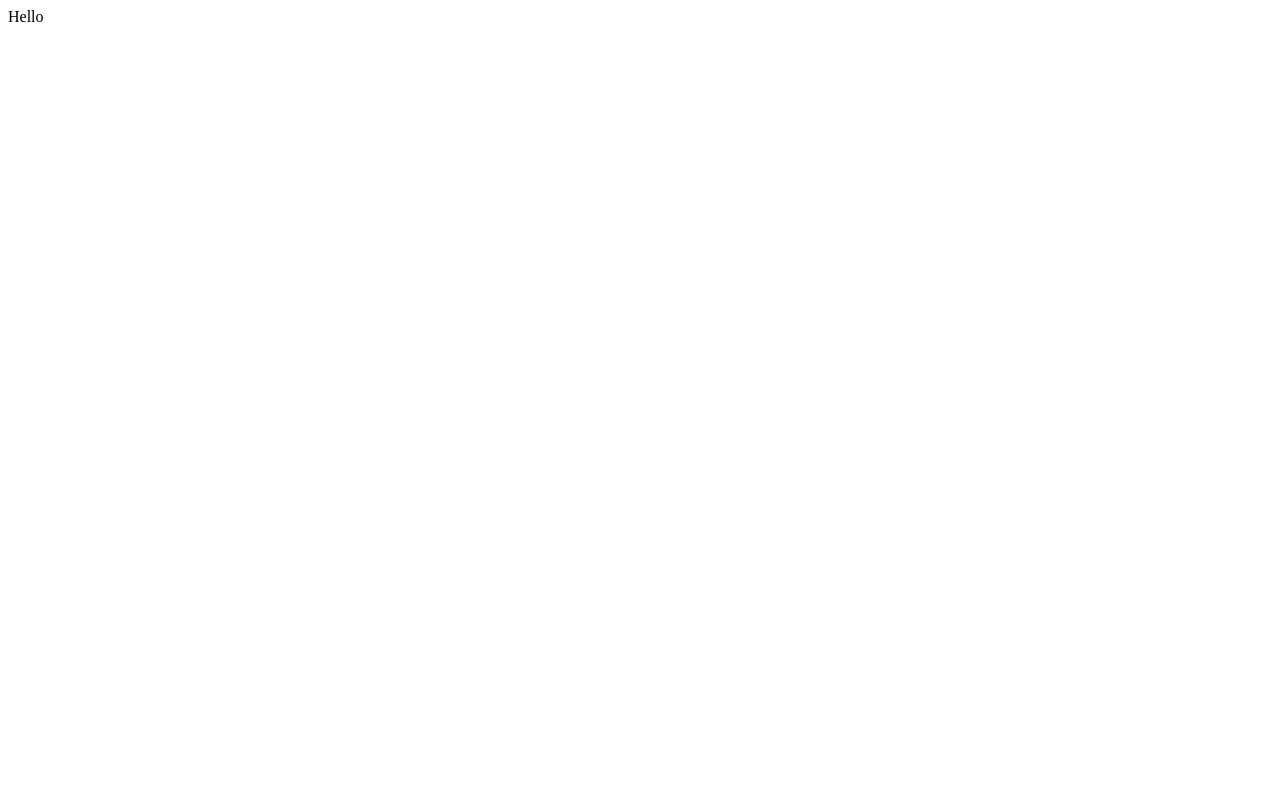
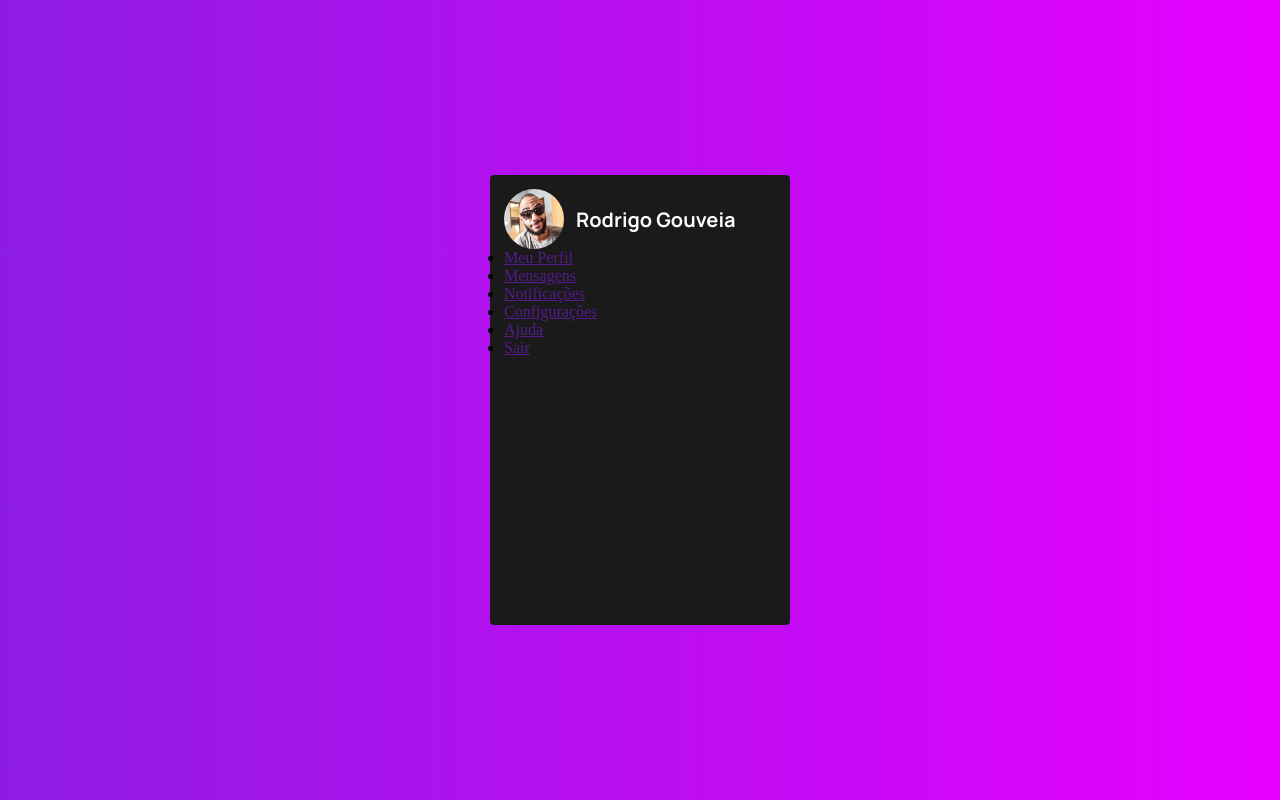
Before and after one commit to rodrigoge/ui-card-profile, a React (Vite) app: page / in a window 1280 px wide. Built offline with nearby package versions, Linux system fonts and the light colour scheme.

Commit message:
add folder structure and add styles in header and background card

```diff
--- a/index.html
+++ b/index.html
@@ -1,13 +1,19 @@
 <!DOCTYPE html>
 <html lang="en">
+
 <head>
   <meta charset="UTF-8" />
   <link rel="icon" type="image/svg+xml" href="/src/favicon.svg" />
   <meta name="viewport" content="width=device-width, initial-scale=1.0" />
-    <title>Vite App</title>
+  <link rel="preconnect" href="https://fonts.googleapis.com">
+  <link rel="preconnect" href="https://fonts.gstatic.com" crossorigin>
+  <link href="https://fonts.googleapis.com/css2?family=Manrope:wght@400;700&display=swap" rel="stylesheet">
+  <title>UI Card Profile - Rodrigo Gouveia</title>
 </head>
+
 <body>
   <div id="root"></div>
   <script type="module" src="/src/main.tsx"></script>
 </body>
+
 </html>
--- a/package.json
+++ b/package.json
@@ -9,7 +9,8 @@
   },
   "dependencies": {
     "react": "^18.0.0",
-    "react-dom": "^18.0.0"
+    "react-dom": "^18.0.0",
+    "sass": "^1.51.0"
   },
   "devDependencies": {
     "@types/react": "^18.0.0",
--- a/src/App.tsx
+++ b/src/App.tsx
@@ -1,9 +1,16 @@
-import { useState } from 'react'
+import Card from "./components/Card"
+import Header from "./components/Header"
+import Items from "./components/Items"
+
+import './styles.scss'
 
 function App() {
   return (
     <div className="App">
-      Hello
+      <Card>
+        <Header />
+        <Items />
+      </Card>
     </div>
   )
 }
--- /dev/null
+++ b/src/components/Card/index.tsx
@@ -0,0 +1,11 @@
+import './styles.scss'
+
+type CardProps = {
+    children: React.ReactNode
+}
+
+export default function Card(props: CardProps) {
+    return (
+        <div className="card">{props.children}</div>
+    );
+}
--- /dev/null
+++ b/src/components/Card/styles.scss
@@ -0,0 +1,9 @@
+.card {
+    width: 300px;
+    height: 450px;
+
+    background-color: #1a1a1a;
+    border-radius: 4px;
+
+    padding: 14px;
+}
--- /dev/null
+++ b/src/components/Header/index.tsx
@@ -0,0 +1,11 @@
+import './styles.scss'
+import Avatar from '../../assets/img/profile.png'
+
+export default function Header() {
+    return (
+        <header>
+            <img src={Avatar} alt="Profile avatar" />
+            <span>Rodrigo Gouveia</span>
+        </header>
+    );
+}
--- /dev/null
+++ b/src/components/Header/styles.scss
@@ -0,0 +1,23 @@
+header {
+    width: 100%;
+
+    display: flex;
+    flex-direction: row;
+    align-items: center;
+
+    gap: 12px;
+
+    img {
+        width: 60px;
+        height: 60px;
+
+        border-radius: 50%;
+    }
+
+    span {
+        color: #fafafa;
+        font-family: 'Manrope', sans-serif;
+        font-weight: bold;
+        font-size: 20px;
+    }
+}
--- /dev/null
+++ b/src/components/Items/index.tsx
@@ -0,0 +1,14 @@
+import './styles.scss'
+
+export default function Items() {
+    return (
+        <ul>
+            <li><a href="">Meu Perfil</a></li>
+            <li><a href="">Mensagens</a></li>
+            <li><a href="">Notificações</a></li>
+            <li><a href="">Configurações</a></li>
+            <li><a href="">Ajuda</a></li>
+            <li><a href="">Sair</a></li>
+        </ul>
+    );
+}
--- /dev/null
+++ b/src/styles.scss
@@ -0,0 +1,20 @@
+* {
+    margin: 0;
+    padding: 0;
+    border: 0;
+    box-sizing: border-box;
+}
+
+html,
+body {
+    width: 100%;
+    height: 100vh;
+    overflow: hidden;
+
+    display: flex;
+    flex-direction: row;
+    justify-content: center;
+    align-items: center;
+
+    background: linear-gradient(90deg, rgba(2, 0, 36, 1) 0%, rgba(141, 28, 227, 1) 0%, rgba(231, 0, 255, 1) 100%);
+}
```
Also changed, not shown: src/assets/img/profile.png (added), src/components/Items/styles.scss (added), 1 other file (tests, documents, lock files or other folders). Lines whose indentation alone changed are shown as unchanged.
